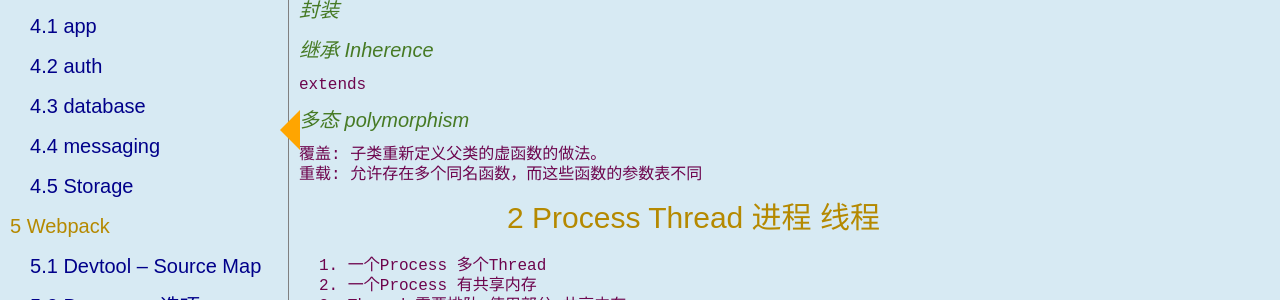
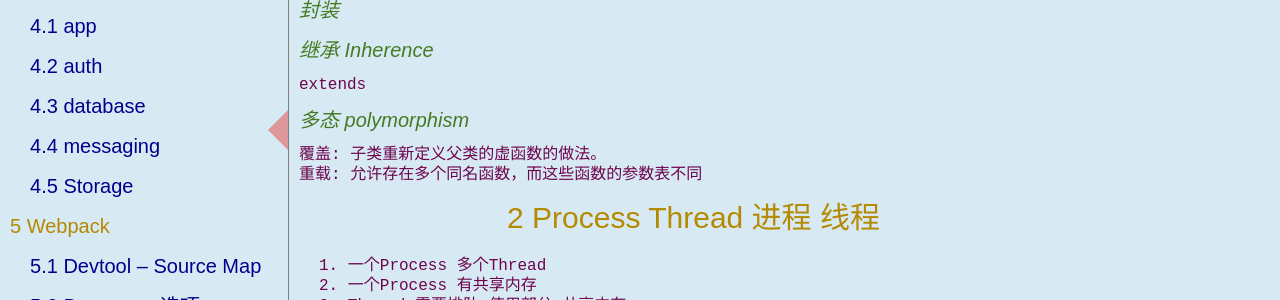
Before and after one commit to rfd3344a/rfd3344.github.io, a Jekyll site: the page built from notes/Web_Tech.md, in a window 1280 px wide. Shown: the part 340-640 px from the top of the page. Built offline with Jekyll 4.4.1, drawn with Linux system fonts in a browser that asks for light colours; nearby versions of some CDN libraries; some web fonts are replaced; our own code applies the rules of GitHub Pages for plain Markdown files.

Commit message:
Update notes.css

```diff
--- a/css/notes.css
+++ b/css/notes.css
@@ -36,10 +36,10 @@ body{
     border-style: solid;
     border-color: transparent;
     border-width: 20px;
-    border-right-color: orange;
+    border-right-color: #de979b;
     position: fixed;
     top: 50%;
-    left: 260px;
+    left: 248px;
 }
 .notes .content{
 	width: 80%;
```
